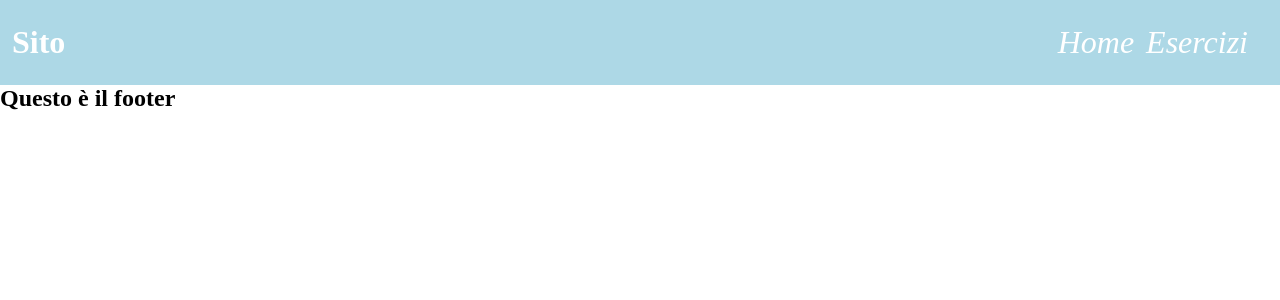
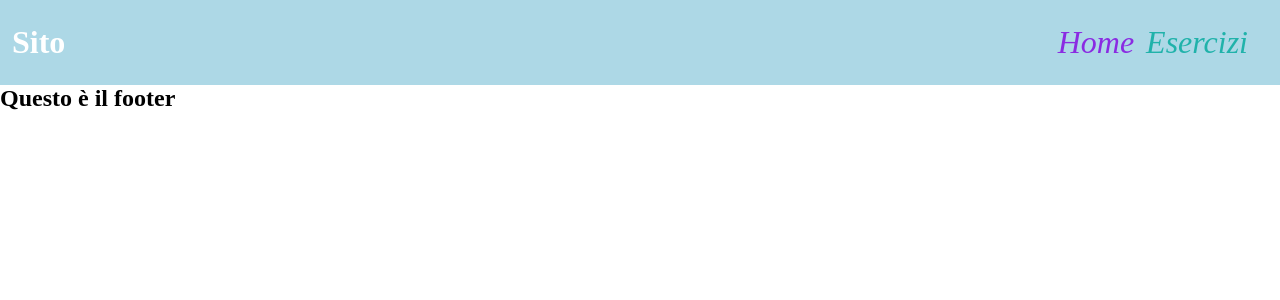
Before and after one commit to Marcomagnano93/demo-php, a PHP site: page /index.php in a window 1280 px wide. Shown: the top 300 px of the page. Run offline with PHP 8.4, Linux system fonts and the light colour scheme.

Commit message:
ADD: links dynamic style

```diff
--- a/css/style.css
+++ b/css/style.css
@@ -25,6 +25,7 @@ header{
     padding: 24px 0 24px 0;
 }
 
+/* NAVBAR */
 .navbar {
     display: flex;
     gap: 12px;
@@ -35,6 +36,13 @@ header{
     margin: 0 32px 0 0;
 }
 
+.link {
+    color: lightseagreen;
+}
+
+.currentlink{
+    color: blueviolet;
+}
 .logo{
     margin: 0 12px 0 12px;
 }
--- a/index.php
+++ b/index.php
@@ -2,4 +2,15 @@
 
 $heading = 'home';
 
+function dd ($value) {
+    echo '<pre>';
+
+    var_dump($value);
+
+    echo '</pre>';
+
+    die();
+}
+
+// dd($_SERVER);
 require "index.view.php";
--- a/index.view.php
+++ b/index.view.php
@@ -1,4 +1,7 @@
-<?php require 'partials/head.php' ?>
+<?php require 'partials/head.php'
+
+
+?>
 <body>
     <header>
         <div>
--- a/partials/nav.php
+++ b/partials/nav.php
@@ -1,6 +1,6 @@
 <div class="navcontainer">
             <ul class="navbar">
-                <li><a href="/index.php">Home</a></li>
-                <li><a href="/exercise.php">Esercizi</a></li>
+                <li><a href="/index.php" class="link <?php if ($_SERVER['REQUEST_URI'] === '/index.php') { echo 'currentlink';} ?>">Home</a></li>
+                <li><a href="/exercise.php" class="link <?php if ($_SERVER['REQUEST_URI'] === '/exercise.php') { echo 'currentlink';} ?>">Esercizi</a></li>
             </ul>
 </div>
```
